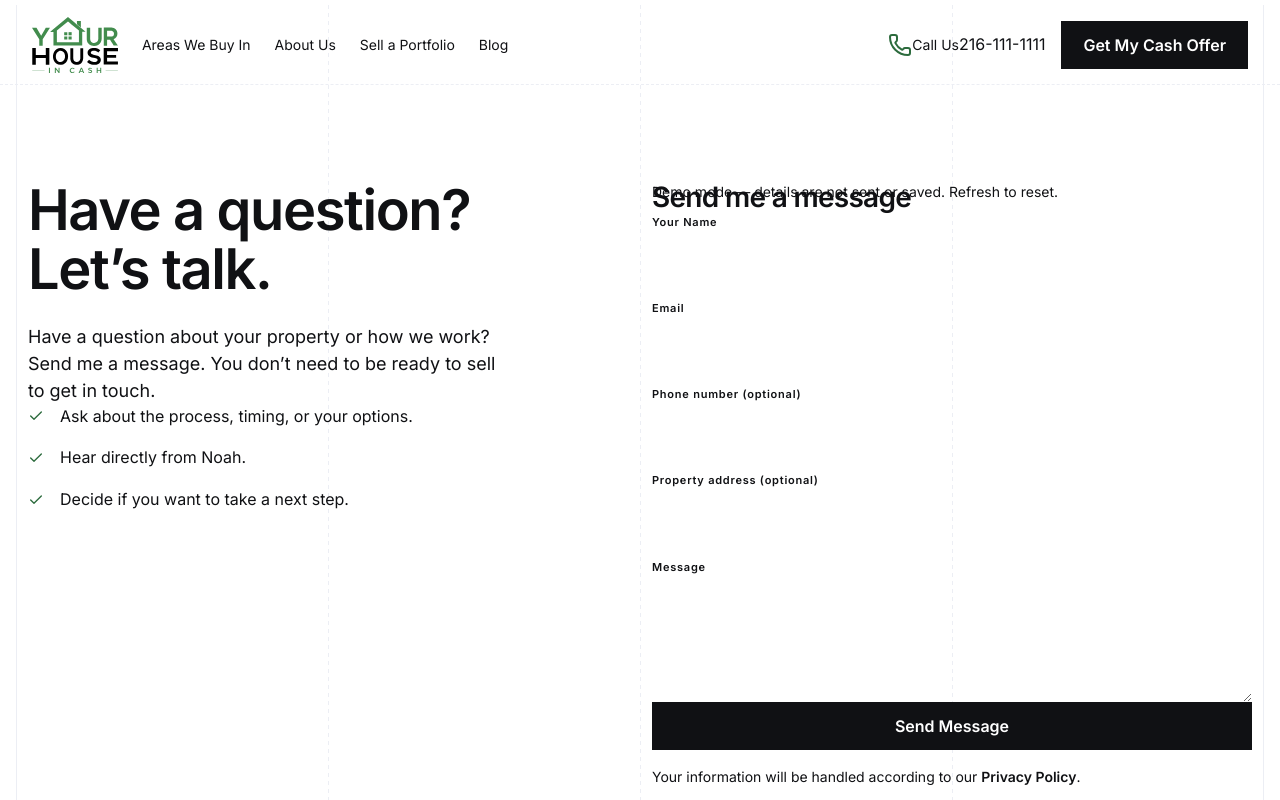
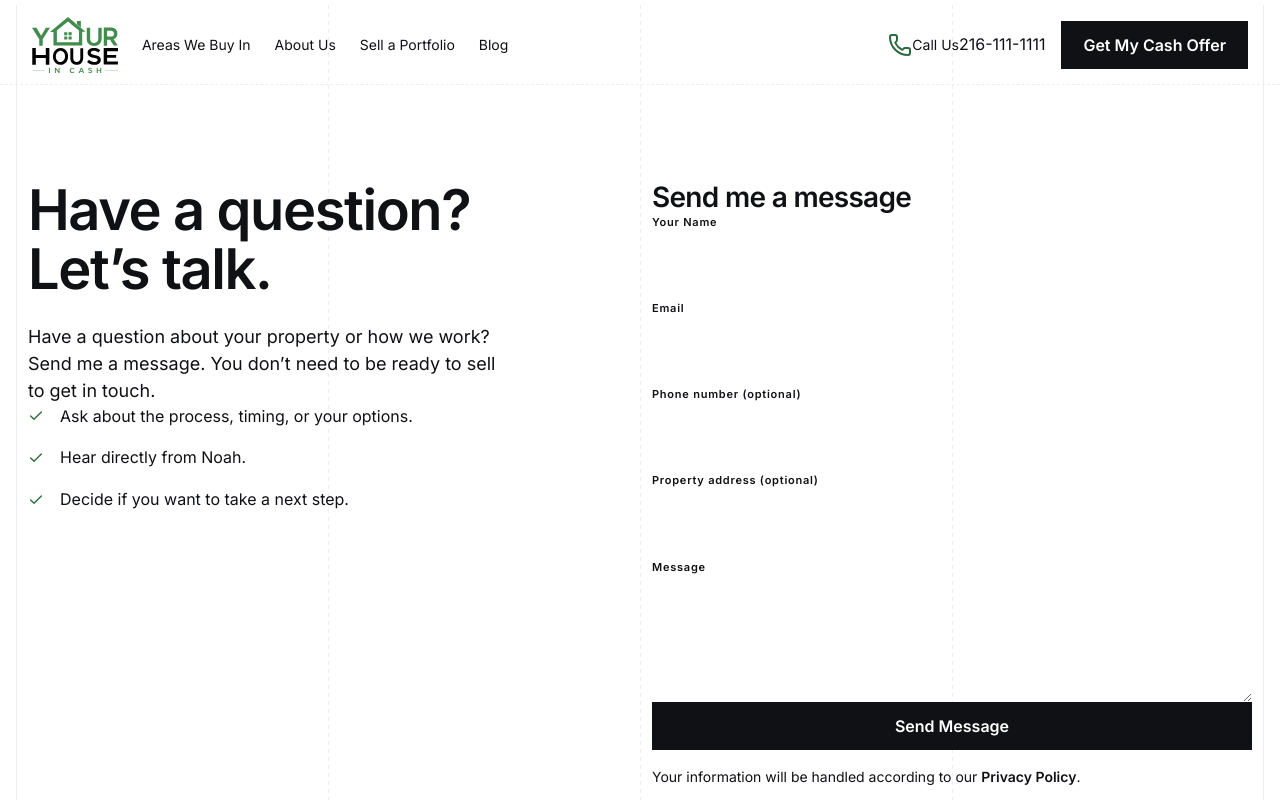
Before and after one commit to YHICAdmin/your-house-in-cash, a Next.js app: page /contact in a window 1280 px wide. Shown: the top 800 px of the page. Built offline with nearby package versions, Linux system fonts and the light colour scheme.

Commit message:
remove demo mode

```diff
--- a/project-documentation/website-specification/contact-us-page.md
+++ b/project-documentation/website-specification/contact-us-page.md
@@ -84,7 +84,6 @@ Use `S` (`16px`) between list items and `S` (`16px`) between each checkmark and
 
 - Submit label: `Send Message`.
 - Submitting label: `Sending…`.
-- Development demo notice above the Form Card: `Demo mode — details are not sent or saved. Refresh to reset.`
 - Text below the button: `Your information will be handled according to our Privacy Policy.` Link only `Privacy Policy` to `/privacy-policy`.
 - Confirmed-success message: `Thanks for reaching out. I’ve received your message and will be in touch.`
 - Submission-failure message: `Your message couldn’t be sent. Please try again.`
@@ -127,7 +126,6 @@ Use `S` (`16px`) between list items and `S` (`16px`) between each checkmark and
 - Apply the shared Form validation triggers: show a field error after blur or an attempted submission, then clear it as soon as the edited value becomes valid. Validate required values after trimming; validate nonempty Email and Phone number values using their shared field rules. A manually entered Property address is accepted.
 - Preserve all entered values when validation fails or a submission request fails.
 - When a live submission integration is connected, show `Sending…` while its request is pending, keep entered values visible, prevent edits and duplicate submissions, and announce the pending state through the shared Form behavior. Replace the form controls with the confirmed-success message only after the integration confirms receipt.
-- In development, show the persistent demo notice and let a valid submission preview the success state without sending or saving information. Keep form values in client memory; refreshing the page resets the demo. The notice remains visible while the success state is previewed.
 - Until a live integration exists, a valid submission in production displays the submission-failure message near the submit button, with all entered values and fields available for another attempt. It does not enter a pending-request state or display success.
 - When a live submission fails, keep the form and its values available and display the same failure message near the submit button so the visitor can retry.
 
@@ -139,5 +137,5 @@ Use `S` (`16px`) between list items and `S` (`16px`) between each checkmark and
 
 ### Technical Requirements
 
-- No contact-form submission integration exists in the current project. Follow the existing cash-offer form's development-demo boundary for client-side implementation: a visible demo notice and success preview in development, and a value-preserving failure state in production.
+- No contact-form submission integration exists in the current project.
 - Before live submission can be implemented, define and connect a server-side message destination and a success/failure response contract. Only a confirmed successful response may trigger the production success state.
--- a/project-documentation/website-specification/seller-form-page.md
+++ b/project-documentation/website-specification/seller-form-page.md
@@ -258,8 +258,6 @@ Guide sellers through submitting their contact and property details to request a
 
 # Decisions Still Required Before Implementation
 
-An approved development-only demo (`NODE_ENV === "development"`) allows testing the existing steps before backend integration. A persistent notice above the form reads `Demo mode — details are not sent or saved. Refresh to reset.` Step 1 retains its validation; valid details advance to Step 2, and either completion action previews Success State. Back preserves both steps' values in React memory; refresh resets the demo. Step changes preview a 200ms transition (100ms outgoing and 100ms incoming), with reduced-motion support and heading focus after the transition. Production retains the current Step 1 save-failure behavior until backend integration.
-
 The following decisions remain unresolved:
 
 * Backend: lead destination, persistence service, submission contract, duplicate handling, recovery behavior, and the mechanism associating both steps with the same lead.
--- a/src/app/(site)/contact/page.module.css
+++ b/src/app/(site)/contact/page.module.css
@@ -65,11 +65,6 @@
   position: relative;
 }
 
-.demoNotice {
-  margin: 0 0 var(--spacing-xs);
-  color: var(--color-text-secondary);
-}
-
 .formCard {
   padding: var(--spacing-m);
   border-radius: var(--radius-medium);
@@ -88,13 +83,6 @@
 
   .formColumn {
     grid-column: 5 / span 4;
-  }
-
-  .demoNotice {
-    position: absolute;
-    bottom: calc(100% + var(--spacing-xs));
-    left: 0;
-    margin: 0;
   }
 
   .formCard {
--- a/src/app/(site)/contact/page.tsx
+++ b/src/app/(site)/contact/page.tsx
@@ -34,9 +34,6 @@ export default function ContactPage() {
               </ul>
             </div>
             <div className={styles.formColumn}>
-              {process.env.NODE_ENV === "development" && (
-                <p className={`${styles.demoNotice} text-body-small`}>Demo mode — details are not sent or saved. Refresh to reset.</p>
-              )}
               <div className={styles.formCard}><ContactForm /></div>
             </div>
           </div>
```
